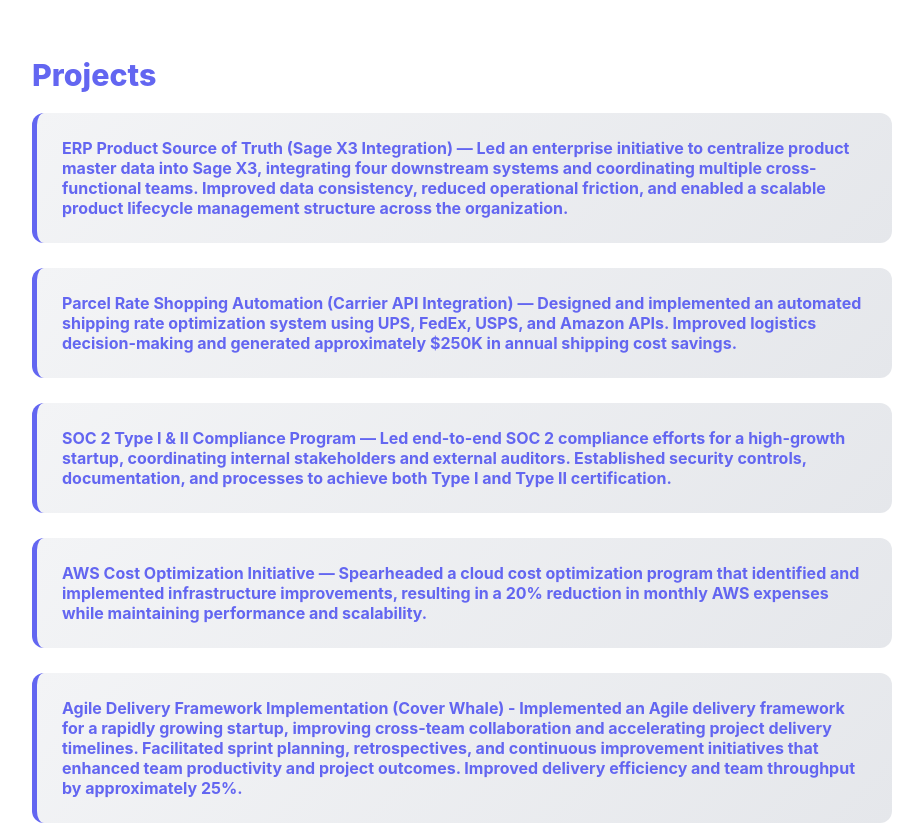
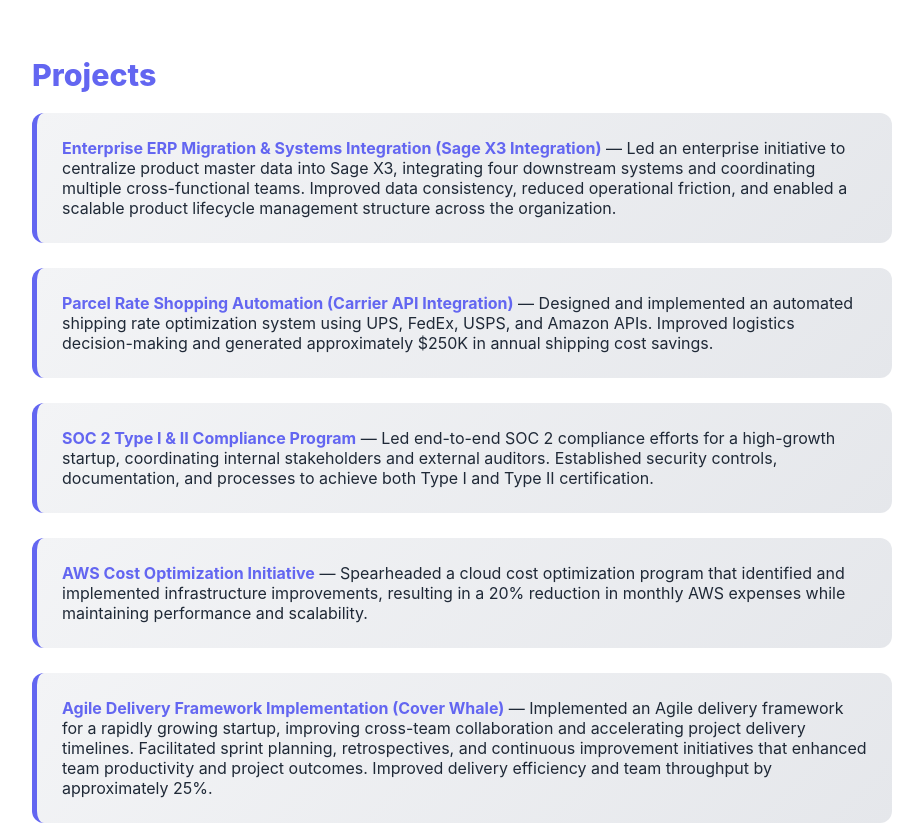
Before and after one commit to equirk0910/Evan-Quirk-Portfolio, a website: page public/index.html in a window 1280 px wide. Shown: the part 696-1522 px from the top of the page, without its empty margins (178-1101 px from the left). Drawn offline with Linux system fonts and the light colour scheme.

Commit message:
Update: make only project titles clickable, keep descriptions as plain text

```diff
--- a/public/index.html
+++ b/public/index.html
@@ -23,11 +23,11 @@
       <section id="projects">
         <h2>Projects</h2>
         <ul>
-          <li><a href="/projects.html#erp-project"><strong>ERP Product Source of Truth (Sage X3 Integration)</strong> — Led an enterprise initiative to centralize product master data into Sage X3, integrating four downstream systems and coordinating multiple cross-functional teams. Improved data consistency, reduced operational friction, and enabled a scalable product lifecycle management structure across the organization.</a></li>
-          <li><a href="/projects.html#shipping-project"><strong>Parcel Rate Shopping Automation (Carrier API Integration)</strong> — Designed and implemented an automated shipping rate optimization system using UPS, FedEx, USPS, and Amazon APIs. Improved logistics decision-making and generated approximately $250K in annual shipping cost savings.</a></li>
-            <li><a href="/projects.html#soc2-project"><strong>SOC 2 Type I & II Compliance Program</strong> — Led end-to-end SOC 2 compliance efforts for a high-growth startup, coordinating internal stakeholders and external auditors. Established security controls, documentation, and processes to achieve both Type I and Type II certification.</a></li>
-            <li><a href="/projects.html#aws-project"><strong>AWS Cost Optimization Initiative</strong> — Spearheaded a cloud cost optimization program that identified and implemented infrastructure improvements, resulting in a 20% reduction in monthly AWS expenses while maintaining performance and scalability.</a></li>
-            <li><a href="/projects.html#agile-project"><strong>Agile Delivery Framework Implementation (Cover Whale)</strong> - Implemented an Agile delivery framework for a rapidly growing startup, improving cross-team collaboration and accelerating project delivery timelines. Facilitated sprint planning, retrospectives, and continuous improvement initiatives that enhanced team productivity and project outcomes. Improved delivery efficiency and team throughput by approximately 25%.</a></li>
+          <li><a href="/projects.html#erp-project"><strong>Enterprise ERP Migration & Systems Integration (Sage X3 Integration)</strong></a> — Led an enterprise initiative to centralize product master data into Sage X3, integrating four downstream systems and coordinating multiple cross-functional teams. Improved data consistency, reduced operational friction, and enabled a scalable product lifecycle management structure across the organization.</li>
+          <li><a href="/projects.html#shipping-project"><strong>Parcel Rate Shopping Automation (Carrier API Integration)</strong></a> — Designed and implemented an automated shipping rate optimization system using UPS, FedEx, USPS, and Amazon APIs. Improved logistics decision-making and generated approximately $250K in annual shipping cost savings.</li>
+            <li><a href="/projects.html#soc2-project"><strong>SOC 2 Type I & II Compliance Program</strong></a> — Led end-to-end SOC 2 compliance efforts for a high-growth startup, coordinating internal stakeholders and external auditors. Established security controls, documentation, and processes to achieve both Type I and Type II certification.</li>
+            <li><a href="/projects.html#aws-project"><strong>AWS Cost Optimization Initiative</strong></a> — Spearheaded a cloud cost optimization program that identified and implemented infrastructure improvements, resulting in a 20% reduction in monthly AWS expenses while maintaining performance and scalability.</li>
+            <li><a href="/projects.html#agile-project"><strong>Agile Delivery Framework Implementation (Cover Whale)</strong></a> — Implemented an Agile delivery framework for a rapidly growing startup, improving cross-team collaboration and accelerating project delivery timelines. Facilitated sprint planning, retrospectives, and continuous improvement initiatives that enhanced team productivity and project outcomes. Improved delivery efficiency and team throughput by approximately 25%.</li>
         </ul>
       </section>
       <section id="contact">
```
